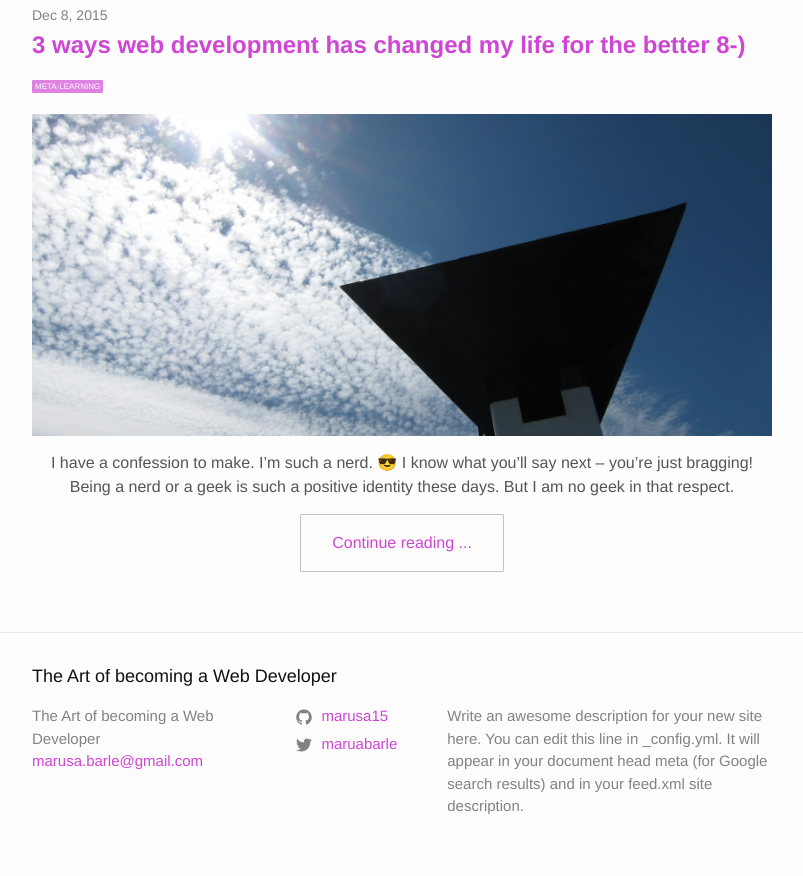
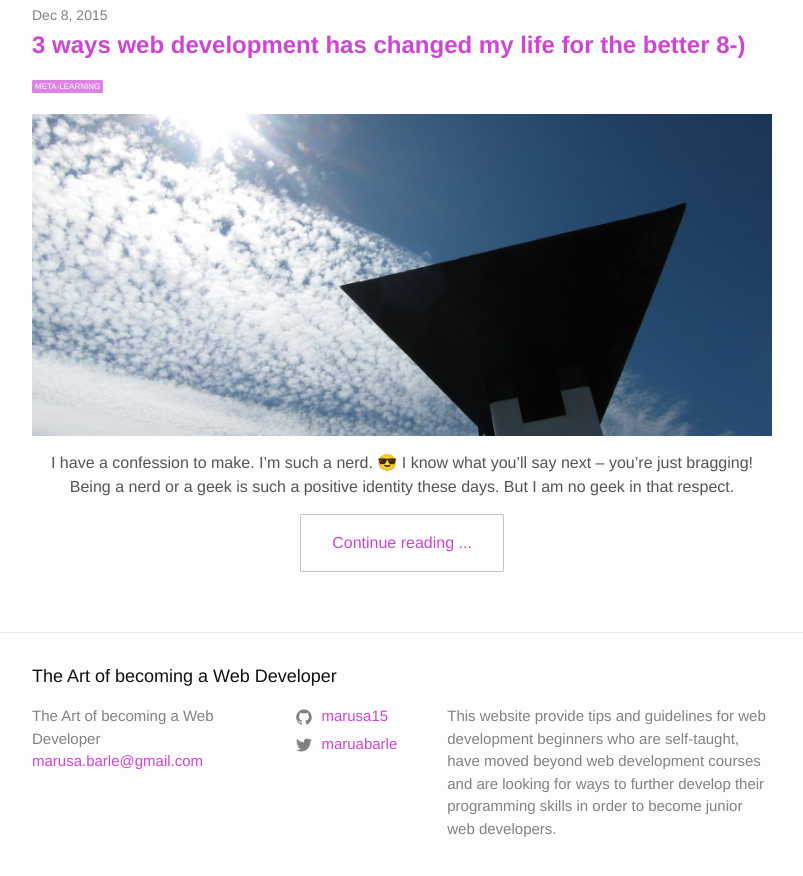
Before and after one commit to marusa15/techBlog, a Jekyll site: the page built from index.md, in a window 1280 px wide and 900 px high, scrolled down 1329 px. Shown: the top 876 px of the window, without its empty margins (238-1041 px from the left). Built offline with Jekyll 4.4.1, drawn with Linux system fonts in a browser that asks for light colours.

Commit message:
Fixed a typo in footer description.

```diff
--- a/_config.yml
+++ b/_config.yml
@@ -16,9 +16,10 @@
 title: The Art of becoming a Web Developer
 email: marusa.barle@gmail.com
 description: >- # this means to ignore newlines until "baseurl:"
-  Write an awesome description for your new site here. You can edit this
-  line in _config.yml. It will appear in your document head meta (for
-  Google search results) and in your feed.xml site description.
+  This website provide tips and guidelines for web development beginners
+  who are self-taught, have moved beyond web development courses and are looking
+  for ways to further develop their programming skills in order to become junior
+  web developers.
 baseurl: "/techBlog" # the subpath of your site, e.g. /blog
 url: "https://marusa15.github.io/techBlog/" # the base hostname & protocol for your site, e.g. http://example.com
 twitter_username: maruabarle
@@ -29,6 +30,10 @@ markdown: kramdown
 
 plugins:
   - jekyll-feed
+  - "disqus-for-jekyll"
+
+disqus:
+  name: "marusa15"
 
 # Exclude from processing.
 # The following items will not be processed, by default. Create a custom list
```
